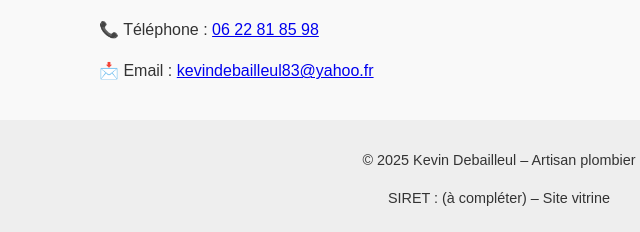
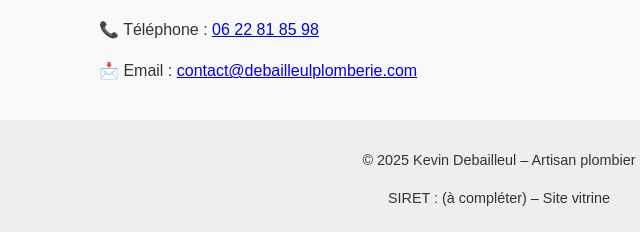
Before and after one commit to kevindebailleul/debailleulplomberie, a plain HTML site: page index.html in a window 1280 px wide. Shown: the part 847-1079 px from the top of the page, 141-781 px from the left. Drawn offline with Linux system fonts and the light colour scheme.

Commit message:
Update index.html
Page de description

```diff
--- a/index.html
+++ b/index.html
@@ -88,7 +88,7 @@
   <section>
     <h2>Contact</h2>
     <p>📞 Téléphone : <a href="tel:0622818598">06 22 81 85 98</a></p>
-    <p>📩 Email : <a href="mailto:contact@debailleulplomberie.com">kevindebailleul83@yahoo.fr</a></p>
+    <p>📩 Email : <a href="mailto:contact@debailleulplomberie.com">contact@debailleulplomberie.com</a></p>
   </section>
 
   <footer>
```
